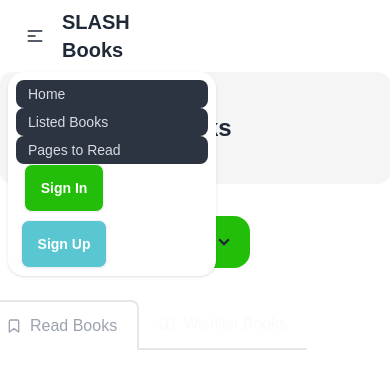
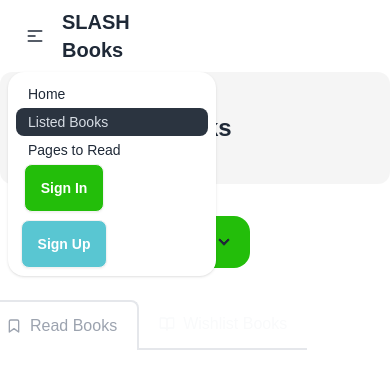
Before and after one commit to MujahidEmon/me-a8-book-review, a React (Vite) app: page /BookList in a window 390 px wide. Both pictures are taken after a click on the button 35 px from the left and 36 px from the top of the page. Shown: the top 388 px of the page. Built offline with nearby package versions, Linux system fonts and the light colour scheme.

Commit message:
Added bar chart 2

```diff
--- a/src/Components/NavBar/NavBar.jsx
+++ b/src/Components/NavBar/NavBar.jsx
@@ -26,13 +26,13 @@ const NavBar = () => {
             className="menu menu-sm dropdown-content bg-base-100 rounded-box z-[1] mt-3 w-52 p-2 shadow"
           >
             <li>
-              <NavLink>Home</NavLink>
+              <NavLink to={'/'}>Home</NavLink>
             </li>
             <li>
-              <NavLink>Listed Books</NavLink>
+              <NavLink to={'/BookList'}>Listed Books</NavLink>
             </li>
             <li>
-              <NavLink>Pages to Read</NavLink>
+              <NavLink to={'/ReadBooks'}>Pages to Read</NavLink>
             </li>
             <div className="navbar-end flex lg:flex-row flex-col items-center gap-2">
                 <a className="btn bg-[#23BE0A] text-white">Sign In</a>
--- a/src/Pages/BookListPage/BookListPage.jsx
+++ b/src/Pages/BookListPage/BookListPage.jsx
@@ -24,13 +24,13 @@ const BookListPage = () => {
               {/* <details open> */}
               <ul className="bg-base-200 w-fit    ">
                 <li>
-                  <a>Rating</a>
+                  <Link>Rating</Link>
                 </li>
                 <li>
-                  <a>Number of Pages</a>
+                  <Link>Number of Pages</Link>
                 </li>
                 <li>
-                  <a>Published Year</a>
+                  <Link>Published Year</Link>
                 </li>
               </ul>
               {/* </details>s */}
--- a/src/Pages/ReadPage/ReadPage.jsx
+++ b/src/Pages/ReadPage/ReadPage.jsx
@@ -76,7 +76,7 @@ const ReadPage = () => {
     <div className="p-6">
       <h1 className="text-2xl font-bold text-center mb-6">Pages to Read</h1>
       {readBooks.length > 0 ? (
-        <div className="w-full max-w-3xl mx-auto">
+        <div className="w-full max-w-4xl mx-auto">
           <Bar data={data} options={options} />
         </div>
       ) : (
```
Also changed, not shown: 1 other file (tests, documents, lock files or other folders).
